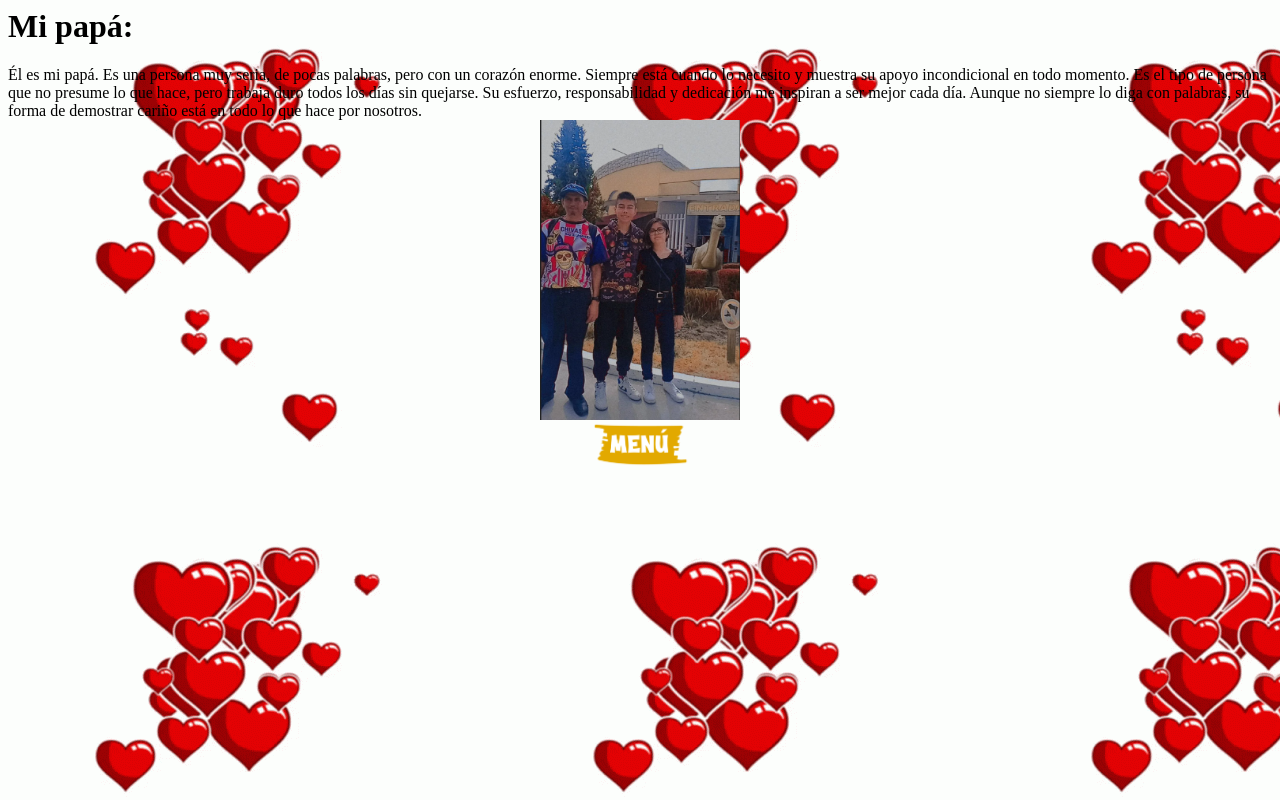
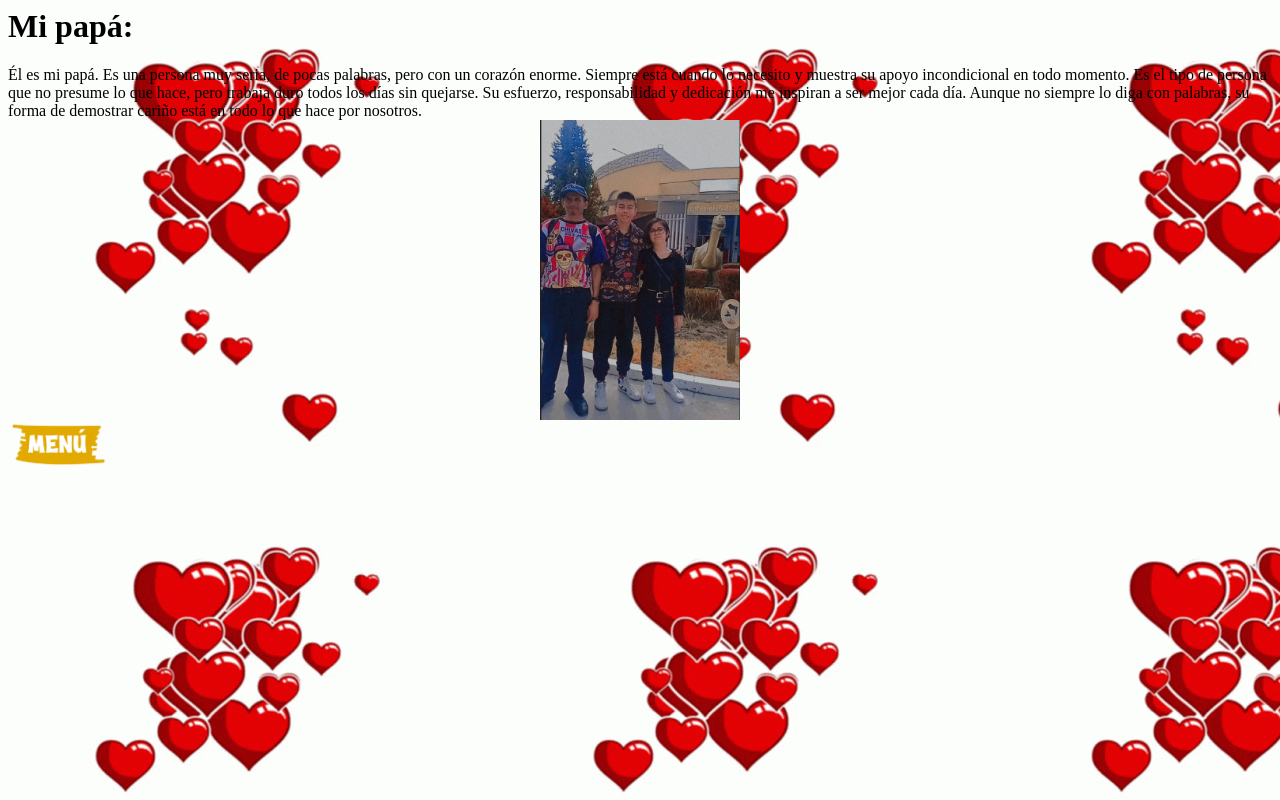
Before and after one commit to Karen315/3.-MIPAPI, a plain HTML site: page index.html in a window 1280 px wide. Drawn offline with Linux system fonts and the light colour scheme.

Commit message:
Update index.html

```diff
--- a/index.html
+++ b/index.html
@@ -18,7 +18,7 @@ diga con palabras, su forma de demostrar cariño está en todo lo que hace por n
 
 
 </center>
-<a href=" https://karen315.github.io/Mi-menu/ "><center><img src="menu.jpg" width=100 heigth=100></center></a>
+<a href=" https://karen315.github.io/Mi-menu/ "><img src="menu.jpg" width=100 heigth=100></center></a>
 
 
 
```
